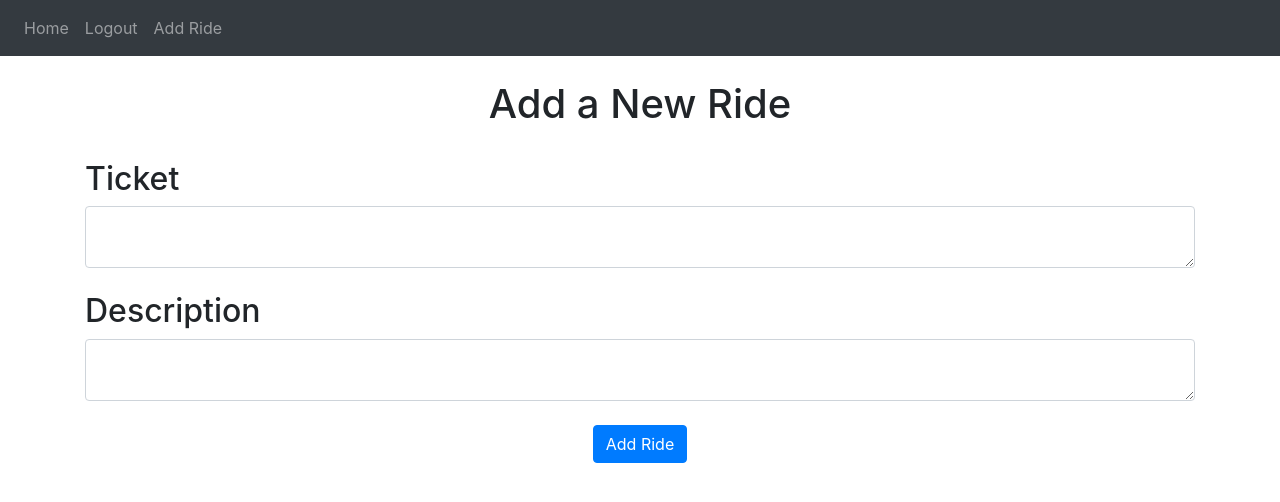
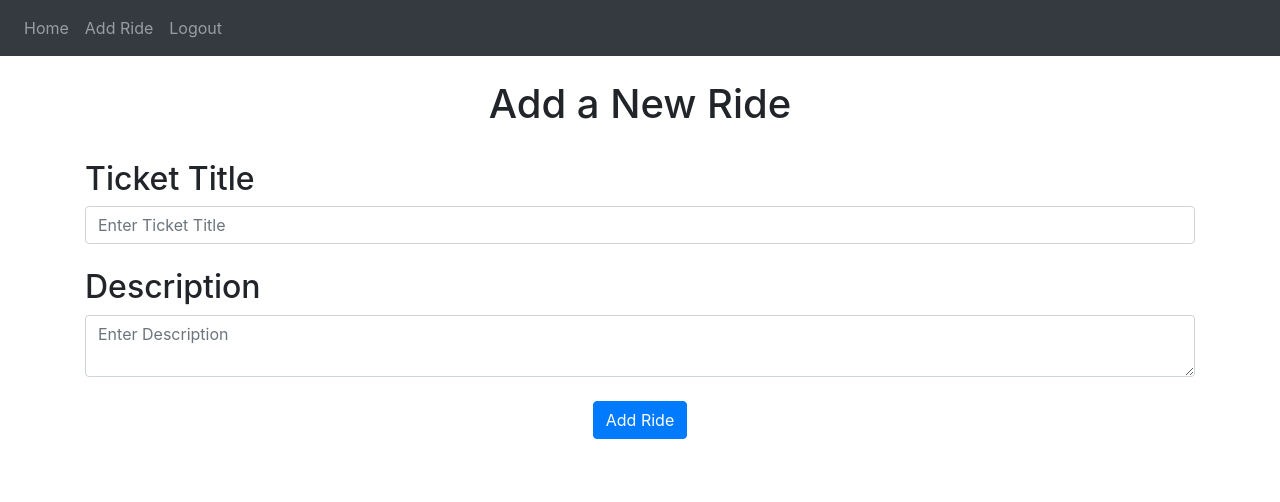
Before and after one commit to djwu25/UCSDRideshare, a Flask app: page /add-ride in a window 1280 px wide. Shown: the top 502 px of the page. Run offline with Flask 2, Linux system fonts and the light colour scheme; the visitor is signed in with stand-in values (Sample User, id 1); some libraries are stand-ins or nearby versions.

Commit message:
new html files

```diff
--- a/website/templates/base.html
+++ b/website/templates/base.html
@@ -26,8 +26,8 @@
         <div class="navbar-nav">
           {% if user.is_authenticated %}
           <a class="nav-item nav-link" id="home" href="/">Home</a>
+          <a class="nav-item nav-link" id="add-ride" href="/add-ride">Add Ride</a>
           <a class="nav-item nav-link" id="logout" href="/logout">Logout</a>
-          <a class="nav-item nav-link" id="add-ride" href="/add-ride">Add Ride</a>
           {% else %}
           <a class="nav-item nav-link" id="login" href="/login">Login</a>
           <a class="nav-item nav-link" id="signUp" href="/sign-up">Sign Up</a>
--- a/website/templates/create_post.html
+++ b/website/templates/create_post.html
@@ -4,11 +4,11 @@
 <h1 align="center">Add a New Ride</h1>
 <br />
 <form method="POST">
-    <h2>Ticket</h2>
-    <textarea name="post_title" id="post_title" class="form-control"></textarea>
+    <h2>Ticket Title</h2>
+    <input name="post_title" id="post_title" class="form-control" placeholder="Enter Ticket Title"></input>
     <br />
     <h2>Description</h2>
-    <textarea name="post_description" id="post_description" class="form-control"></textarea>
+    <textarea type="text" name="post_description" id="post_description" class="form-control" placeholder="Enter Description"></textarea>
     <br />
     <div align="center">
         <button type="submit" class="btn btn-primary">Add Ride</button>
--- a/website/templates/login.html
+++ b/website/templates/login.html
@@ -1,5 +1,6 @@
 {% extends "base.html" %} {% block title%}Login{% endblock %}
 {% block content%}
+<br />
 <form method="POST">
     <h3 align="center">Login</h3>
     <div class="form-group">
@@ -11,7 +12,9 @@
         <input type="password" class="form-control" id="password" name="password" placeholder="Enter password"/>
     </div>
     <br />
-    <button type="login" class="btn btn-primary">Login</button>
+    <div align="center">
+        <button type="login" class="btn btn-primary">Login</button>
+    </div>
 </form>
 
 {% endblock %}
--- a/website/templates/sign_up.html
+++ b/website/templates/sign_up.html
@@ -1,5 +1,6 @@
 {% extends "base.html" %} {% block title%}Sign Up{% endblock %}
 {% block content%}
+<br />
 <form method="POST">
     <h3 align="center">Sign Up</h3>
     <div class="form-group">
@@ -19,6 +20,8 @@
         <input type="password" class="form-control" id="password2" name="password2" placeholder="Confirm password"/>
     </div>
     <br />
-    <button type="submit" class="btn btn-primary">Submit</button>
+    <div align="center">
+        <button type="submit" class="btn btn-primary">Sign Up</button>
+    </div>
 </form>
 {% endblock %}
```
Also changed, not shown: website/templates/home.html (+5 -3 lines), 1 other file.
